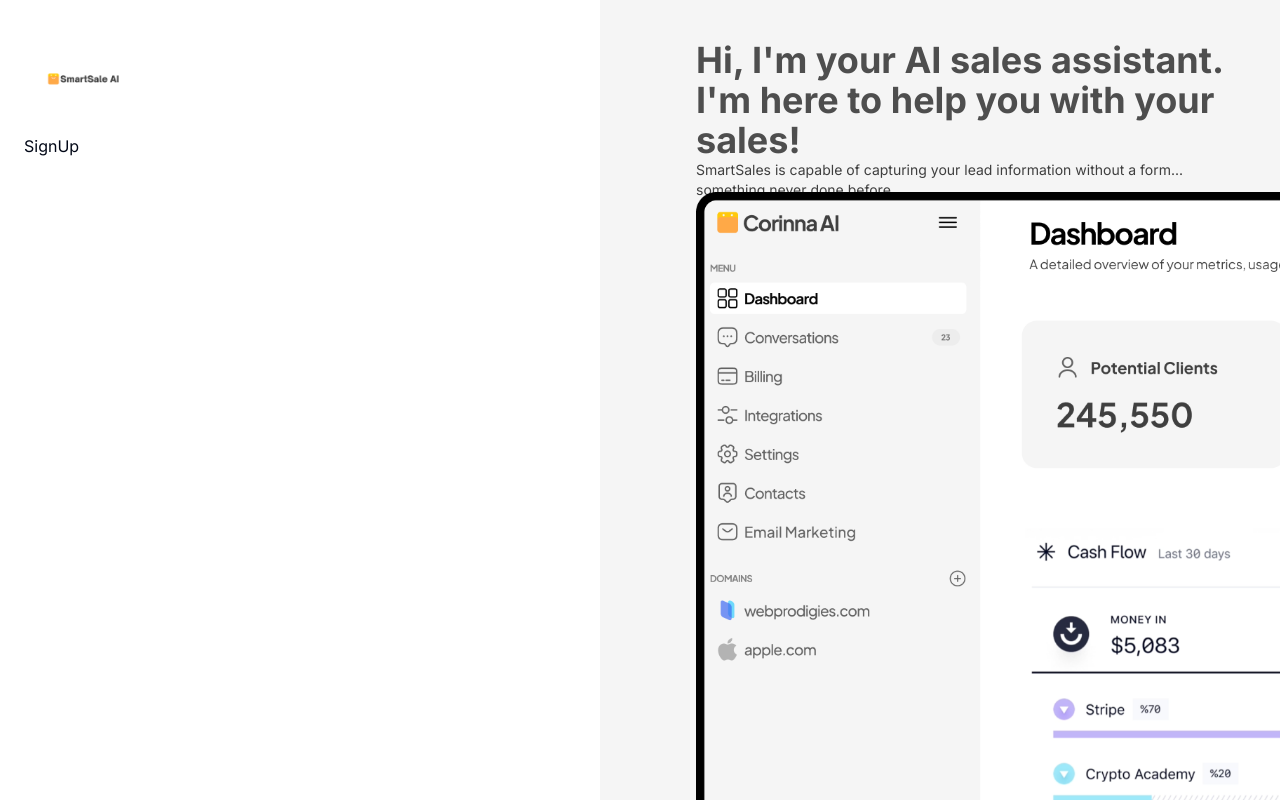
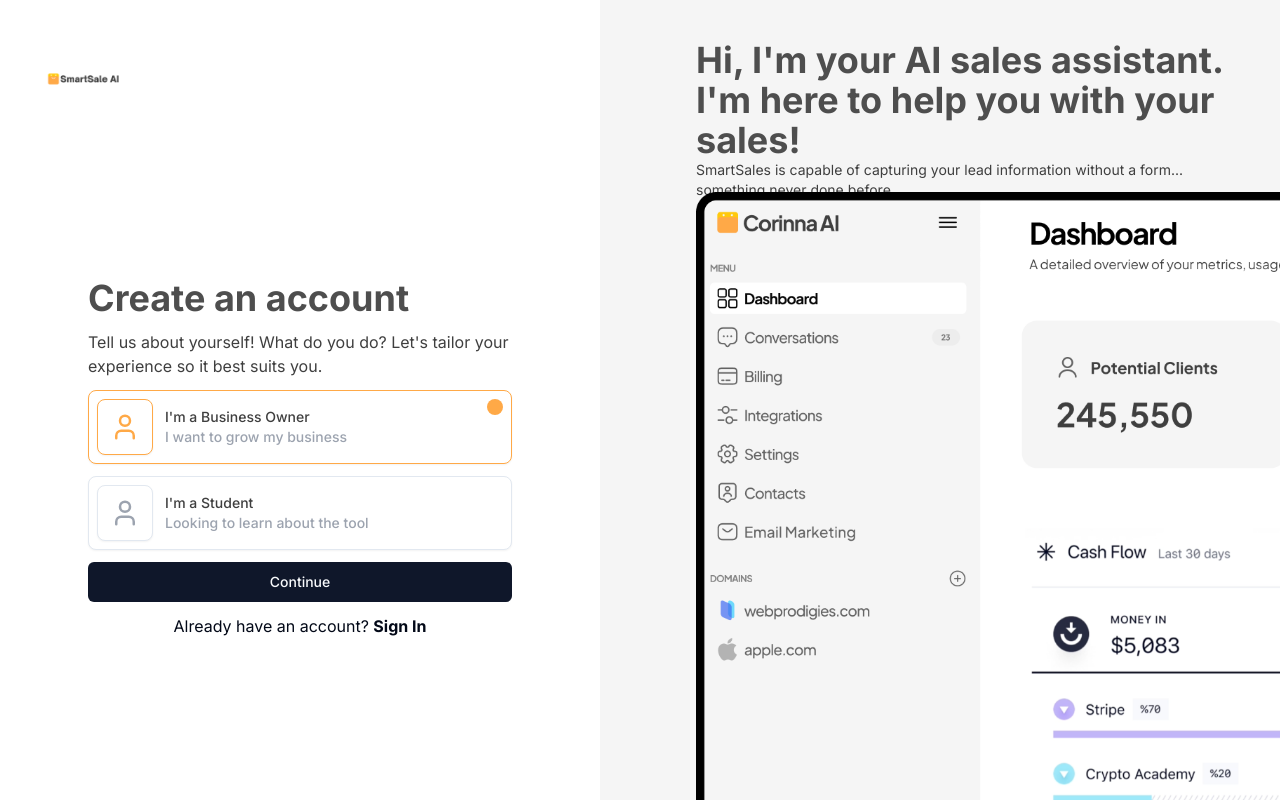
Before and after one commit to dha201/SmartSales, a Next.js app: page /auth/sign-up in a window 1280 px wide. Built offline with nearby package versions, Linux system fonts and the light colour scheme; no server answers.

Commit message:
Documentation

```diff
--- a/src/app/auth/layout.tsx
+++ b/src/app/auth/layout.tsx
@@ -2,7 +2,7 @@
 import {redirect} from "next/navigation";
 import React from "react";
 import Image from "next/image";
-import SignUp from "./sign-up/page";
+
 type Props = {
     children: React.ReactNode;
 }
--- a/src/app/auth/sign-in/page.tsx
+++ b/src/app/auth/sign-in/page.tsx
@@ -1,20 +1,9 @@
-import React from 'react';
-import SignupFormProvider from '@/components/forms/sign-up/form-provider';
-import RegistrationFormStep from '@/components/forms/sign-up/registration-step';
+import React from 'react'
 
 type Props = {}
-const SignIn = (props : Props) => {
-    return (
-        <div className="flex-1 py-36 md:px-16 w-full">
-            <div className="flex flex-col h-full gap-3">
-                <SignupFormProvider>
-                    <div className="flex flex-col gap-3">
-                        <RegistrationFormStep></RegistrationFormStep>
-                    </div>
-                </SignupFormProvider>
-            </div>
-        </div>
-    );
-};
 
-export default SignIn;
+const SignIn = (props: Props) => {
+  return (
+    <div>SignIn</div>
+  )
+}
--- a/src/app/auth/sign-up/page.tsx
+++ b/src/app/auth/sign-up/page.tsx
@@ -1,11 +1,22 @@
-import React from 'react'
+import React from 'react';
+import SignupFormProvider from '@/components/forms/sign-up/form-provider';
+import RegistrationFormStep from '@/components/forms/sign-up/registration-step';
+import ButtonHandler from '@/components/forms/sign-up/button-handlers';
 
 type Props = {}
+const SignUp = (props : Props) => {
+    return (
+        <div className="flex-1 py-36 md:px-16 w-full">
+            <div className="flex flex-col h-full gap-3">
+                <SignupFormProvider>
+                    <div className="flex flex-col gap-3">
+                        <RegistrationFormStep/>
+                        <ButtonHandler/>
+                    </div>
+                </SignupFormProvider>
+            </div>
+        </div>
+    );
+};
 
-const SignUp = (props: Props) => {
-  return (
-    <div>SignUp</div>
-  )
-}
-
-export default SignUp
+export default SignUp;
--- /dev/null
+++ b/src/components/forms/sign-up/button-handlers.tsx
@@ -0,0 +1,96 @@
+'use client'
+import { Button } from '@/components/ui/button'
+import { useAuthContextHook } from '@/context/use-auth-context'
+import { useSignUpForm } from '@/hooks/sign-up/use-sign-up'
+import Link from 'next/link'
+import React from 'react'
+import { useFormContext } from 'react-hook-form'
+
+type Props = {}
+
+const ButtonHandler = (props: Props) => {
+  const { setCurrentStep, currentStep } = useAuthContextHook()
+  const { formState, getFieldState, getValues } = useFormContext()
+  const { onGenerateOTP } = useSignUpForm()
+
+  const { isDirty: isName } = getFieldState('fullname', formState)
+  const { isDirty: isEmail } = getFieldState('email', formState)
+  const { isDirty: isPassword } = getFieldState('password', formState)
+
+  if (currentStep === 3) {
+    return (
+      <div className="w-full flex flex-col gap-3 items-center">
+        <Button
+          type="submit"
+          className="w-full"
+        >
+          Create an account
+        </Button>
+        <p>
+          Already have an account?
+          <Link
+            href="/auth/sign-in"
+            className="font-bold"
+          >
+            Sign In
+          </Link>
+        </p>
+      </div>
+    )
+  }
+
+  if (currentStep === 2) {
+    return (
+      <div className="w-full flex flex-col gap-3 items-center">
+        <Button
+          type="submit"
+          className="w-full"
+          {...(isName &&
+            isEmail &&
+            isPassword && {
+              onClick: () =>
+                onGenerateOTP(
+                  getValues('email'),
+                  getValues('password'),
+                  setCurrentStep
+                ),
+            })}
+        >
+          Continue
+        </Button>
+        <p>
+          Already have an account?{' '}
+          <Link
+            href="/auth/sign-in"
+            className="font-bold"
+          >
+            Sign In
+          </Link>
+        </p>
+      </div>
+    )
+  }
+
+  return (
+    <div className="w-full flex flex-col gap-3 items-center">
+      <Button
+        type="submit"
+        className="w-full"
+        onClick={() => setCurrentStep((prev: number) => prev + 1)}
+      >
+        Continue
+      </Button>
+      <p>
+        Already have an account?{' '}
+        <Link
+          href="/auth/sign-in"
+          className="font-bold"
+        >
+          Sign In
+        </Link>
+      </p>
+    </div>
+  )
+}
+
+export default ButtonHandler
--- a/src/hooks/sign-up/use-sign-up.ts
+++ b/src/hooks/sign-up/use-sign-up.ts
@@ -10,7 +10,7 @@
 import {useToast} from '@/components/ui/use-toast'; //notifications component
 import {useForm} from 'react-hook-form';
 import {useState} from 'react';
-import { useSignUp } from '@clerk/nextjs';
+import {useSignUp} from '@clerk/nextjs';
 import {zodResolver} from '@hookform/resolvers/zod';
 import {
     UserRegistrationSchema,
@@ -22,6 +22,7 @@
 
 //Custom Hook for Clerk Authentication. P.S Check note.txt in this folder for more information about schema and useForm().
 export const useSignUpForm = () => {
+
     const { toast } = useToast();
     const [loading, setLoading] = useState<boolean>(false);
     const { signUp, isLoaded, setActive } = useSignUp();
--- a/src/middleware.ts
+++ b/src/middleware.ts
@@ -8,8 +8,8 @@
         auth(.*): Any route that starts with auth, such as /auth/login or /auth/register.
         /portal(.*): Any route that starts with /portal.
      */
-    publicRoutes: ['/', 'auth(.*)', '/portal(.*)', '/images(.*)'],
-    ignoredRoutes: ['/chatbox'],
+    publicRoutes: ['/', '/auth(.*)', '/portal(.*)', '/images(.*)'],
+    ignoredRoutes: ['/chatbot'],
 });
 
 export const config = {
@@ -19,5 +19,5 @@
      * /: This pattern matches the root route of the application
      * /(api|trpc)(.*): This pattern matches any route that starts with /api or /trpc. It ensures that the middleware is applied to API routes and tRPC (TypeScript Remote Procedure Call) routes.
      */
-    matcher: ['/((?!.+. [w]+$|_next).*)', '/', '/(api|trpc)(.*)'],
+    matcher: ['/((?!.+.[w]+$|_next).*)', '/', '/(api|trpc)(.*)'],
 }
```
Also changed, not shown: src/components/forms/sign-up/form-provider.tsx (+26 -0 lines), src/components/forms/sign-up/registration-step.tsx (+25 -1 lines), src/components/forms/sign-up/type-selection-form.tsx (+18 -0 lines).
